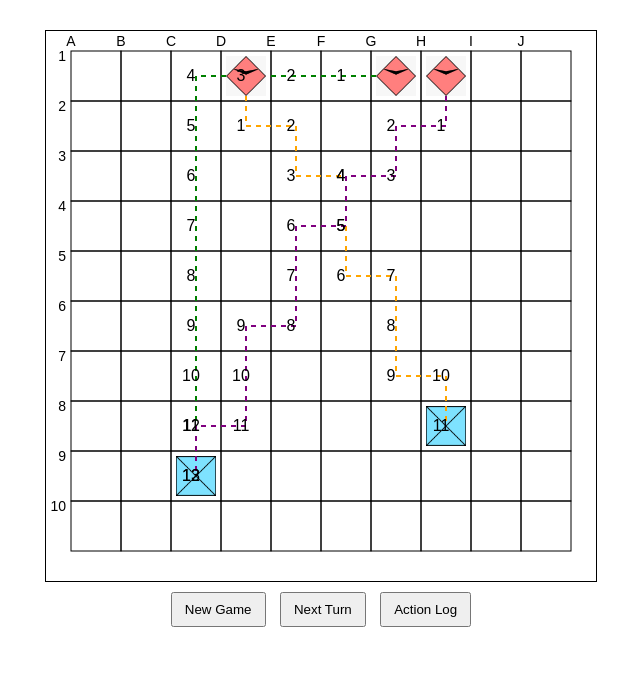
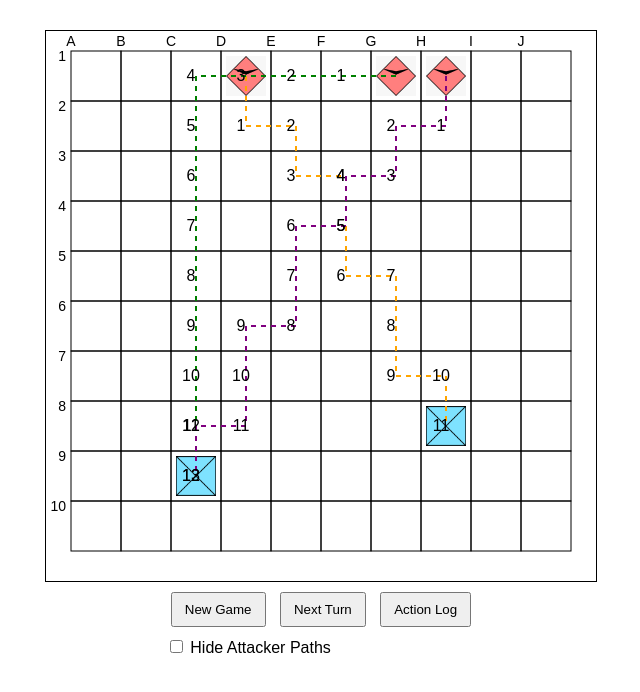
Before and after one commit to NyilAsh/CSC4996-DODGame, a plain HTML site: page index.html in a window 1280 px wide. Shown: the whole page, without its empty margins (319-959 px from the left). Drawn offline with Linux system fonts and the light colour scheme.

Commit message:
hide path

```diff
--- a/game.js
+++ b/game.js
@@ -26,6 +26,8 @@ const nextTurnBtn = document.getElementById("nextTurnBtn");
 const actionLogBtn = document.getElementById("actionLogBtn");
 const statusMessage = document.getElementById("statusMessage");
 const actionLog = document.getElementById("actionLog");
+const hidePathsCheckbox = document.getElementById("hidePathsCheckbox");
+
 const GRID_SIZE = 10;
 const CELL_SIZE = 50;
 let board = [];
@@ -238,7 +240,6 @@ function drawBoard(boardArr) {
     ctx.fillRect(hoveredCell[1] * CELL_SIZE + 25, hoveredCell[0] * CELL_SIZE + 20, CELL_SIZE, CELL_SIZE);
   }
 }
-
 function drawPaths() {
   for (let atk of attackers) {
     ctx.setLineDash([5, 5]);
@@ -268,17 +269,17 @@ function drawPaths() {
       let y = (pr * CELL_SIZE) + 20 + (CELL_SIZE / 2) + 5;
       ctx.fillText(i.toString(), x, y);
     }
+  }
+}
+
+// Add a new function to draw just the attackers
+function drawAttackers() {
+  for (let atk of attackers) {
     let cr = atk.steppedPath[atk.currentIndex][0];
     let cc = atk.steppedPath[atk.currentIndex][1];
     if (attackerImg) ctx.drawImage(attackerImg, (cc * CELL_SIZE) + 30, (cr * CELL_SIZE) + 25, CELL_SIZE - 10, CELL_SIZE - 10);
   }
 }
-
-function drawBoardAndPaths() {
-  drawBoard(board);
-  drawPaths();
-}
-
 function newGame() {
   gameOver = false;
   statusMessage.textContent = "";
@@ -301,6 +302,13 @@ function endGame(reason) {
   statusMessage.textContent = reason;
   actions.push("Game ended: " + reason);
   updateActionLog();
+}
+function drawBoardAndPaths() {
+  drawBoard(board);
+  drawAttackers(); // Always draw attackers
+  if (!hidePathsCheckbox.checked) {
+    drawPaths(); // Only draw paths if checkbox isn't checked
+  }
 }
 
 function redirectAttackers(destroyedDefender) {
@@ -458,3 +466,6 @@ nextTurnBtn.addEventListener("click", nextTurn);
 actionLogBtn.addEventListener("click", function() {
   actionLog.style.display = actionLog.style.display === "none" ? "block" : "none";
 });
+hidePathsCheckbox.addEventListener("change", function() {
+  drawBoardAndPaths();
+});
--- a/index.html
+++ b/index.html
@@ -1,3 +1,4 @@
+
 <!DOCTYPE html>
 <html>
 <head>
@@ -32,6 +33,9 @@
       margin: 0 5px;
       cursor: pointer;
     }
+    .checkbox-container {
+      margin: 10px 0;
+    }
   </style>
 </head>
 <body>
@@ -40,6 +44,10 @@
     <button id="newGameBtn">New Game</button>
     <button id="nextTurnBtn">Next Turn</button>
     <button id="actionLogBtn">Action Log</button>
+    <div class="checkbox-container">
+      <input type="checkbox" id="hidePathsCheckbox">
+      <label for="hidePathsCheckbox">Hide Attacker Paths</label>
+    </div>
     <p id="statusMessage"></p>
   </div>
   <ul id="actionLog"></ul>
```
